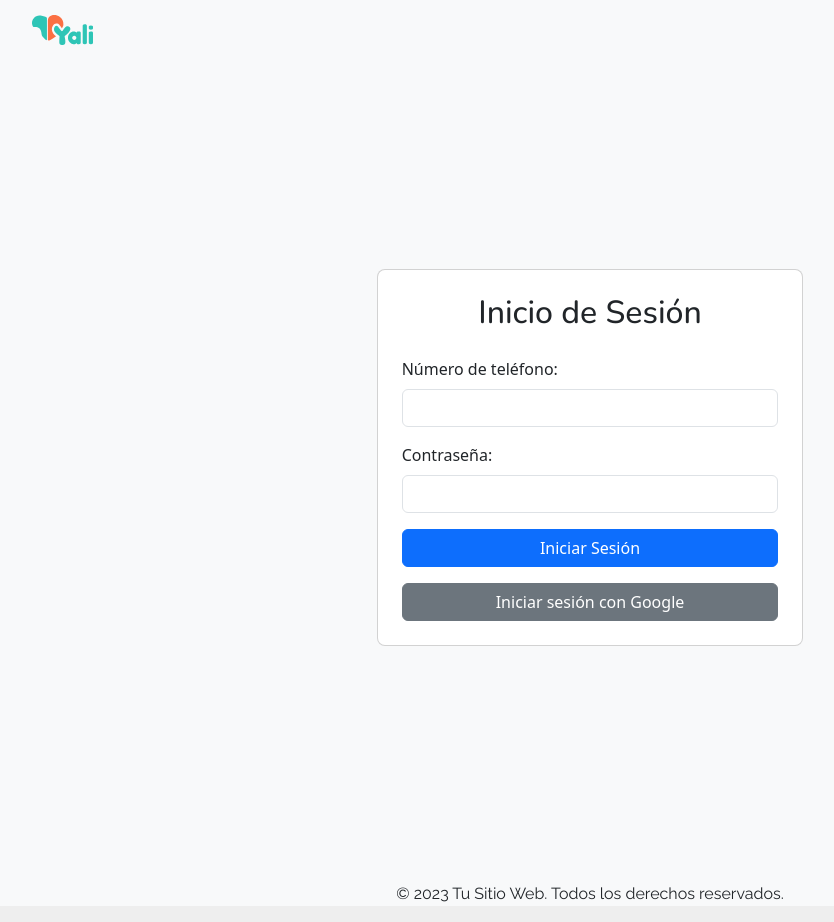
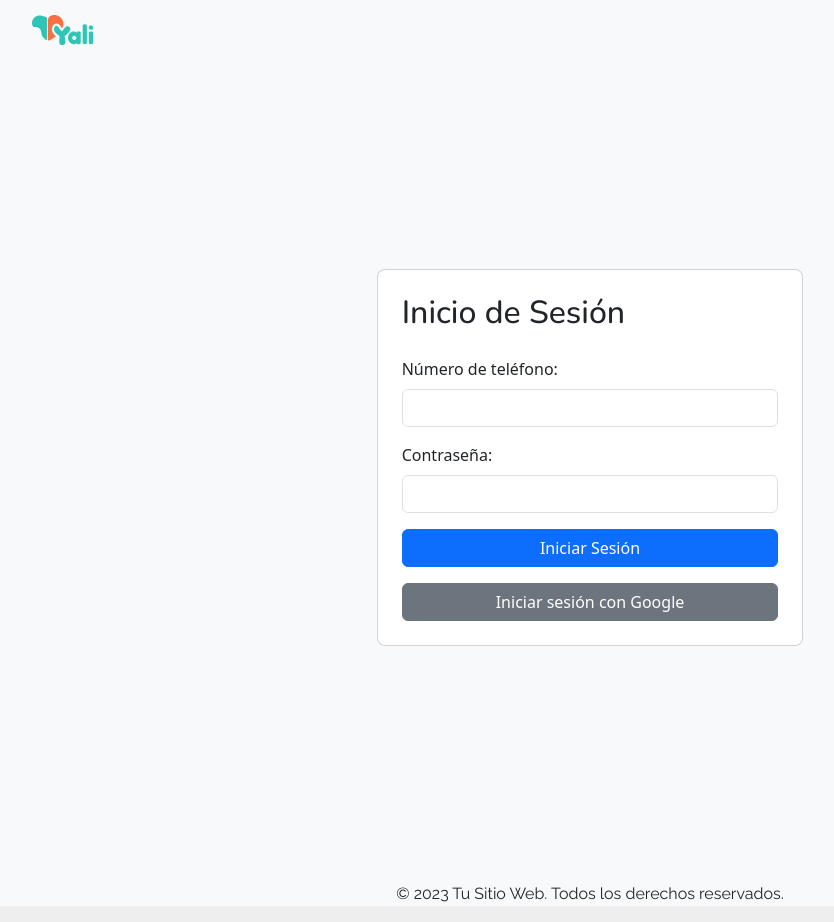
Before and after one commit to AdopcionYali/projectYali, a Next.js app: page /login in a window 1280 px wide. Shown: the whole page, without its empty margins (50-884 px from the left). Built offline with nearby package versions, Linux system fonts and the light colour scheme.

Commit message:
feat: added wrong credentials message

```diff
--- a/pages/login.jsx
+++ b/pages/login.jsx
@@ -7,22 +7,29 @@ import '../styles/Home.module.css'
 const Login = () => {
   const [phoneNumber, setPhoneNumber] = useState('')
   const [password, setPassword] = useState('')
+  const [errorMessage, setErrorMessage] = useState('')
 
   const handleSubmit = async (e) => {
     e.preventDefault()
 
+      setErrorMessage('Credenciales inválidas. Por favor, verifica tu número de teléfono y contraseña.')
+      setErrorMessage('')
       try {
         const response = await axios.post('http://localhost:8080/login', {
           phoneNumber,
           password,
         })
+        setErrorMessage('')
         const token = response.data.token
         localStorage.setItem('token', token)
         window.location.href = '/dashboard'
       } catch (error) {
         console.error('Error al iniciar sesión:', error.response.data.message)
+        setErrorMessage('Credenciales inválidas. Por favor, verifica tu número de teléfono y contraseña.')
       }
     }
+
+
 
   return (
     <div className="bg-light min-vh-100">
@@ -35,10 +42,10 @@ const Login = () => {
       </nav>
 
       <div className="bg-light min-vh-100 d-flex align-items-center justify-content-center">
-      {/* Centra todo el contenido verticalmente y horizontalmente */}
           <div className="col-md-4">
             <div className="card p-4" style={{ borderRadius: '8px' }}>
-          <h2 className="mb-4 text-center">Inicio de Sesión</h2>
+              <h2 className="mb-4">Inicio de Sesión</h2>
+              {errorMessage && <div className="alert alert-danger">{errorMessage}</div>}
           <form onSubmit={handleSubmit}>
             <div className="mb-3">
               <label htmlFor="phoneNumber" className="form-label">
```
Lines whose indentation alone changed are shown as unchanged.
